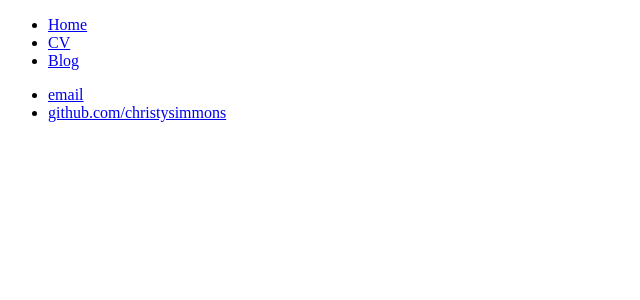
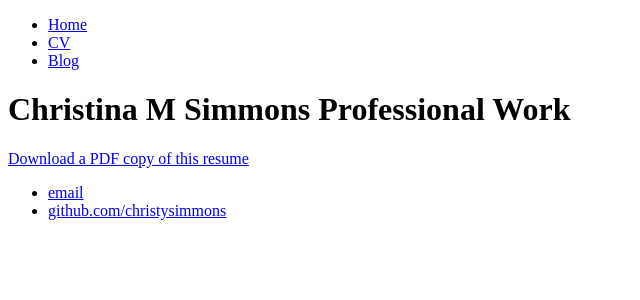
Before and after one commit to christysimmons/christysimmons.github.io, a Jekyll site: the page built from cv/index.html, in a window 1280 px wide. Shown: the top 300 px of the page, without its empty margins (0-640 px from the left). Built offline with Jekyll 4.4.1, drawn with Linux system fonts in a browser that asks for light colours; some web fonts are replaced.

Commit message:
Added title and pdf link to cv/index.html

```diff
--- a/cv/index.html
+++ b/cv/index.html
@@ -1,4 +1,8 @@
 ---
 layout: default
-title: Christina Simmon's Professional Work
+title: Christina M Simmons Professional Work
 ---
+<h1>{{ page.title }}</h1>
+<div class="cv">
+  <a href="http://link.com">Download a PDF copy of this resume</a>
+</div>
```
